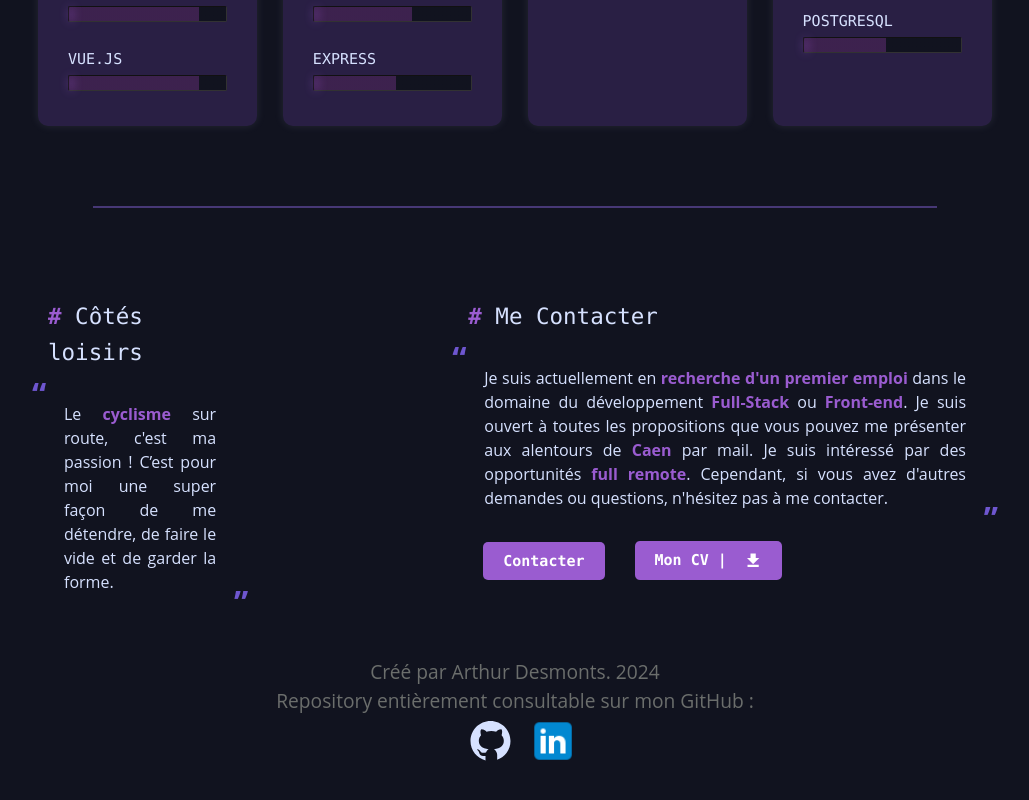
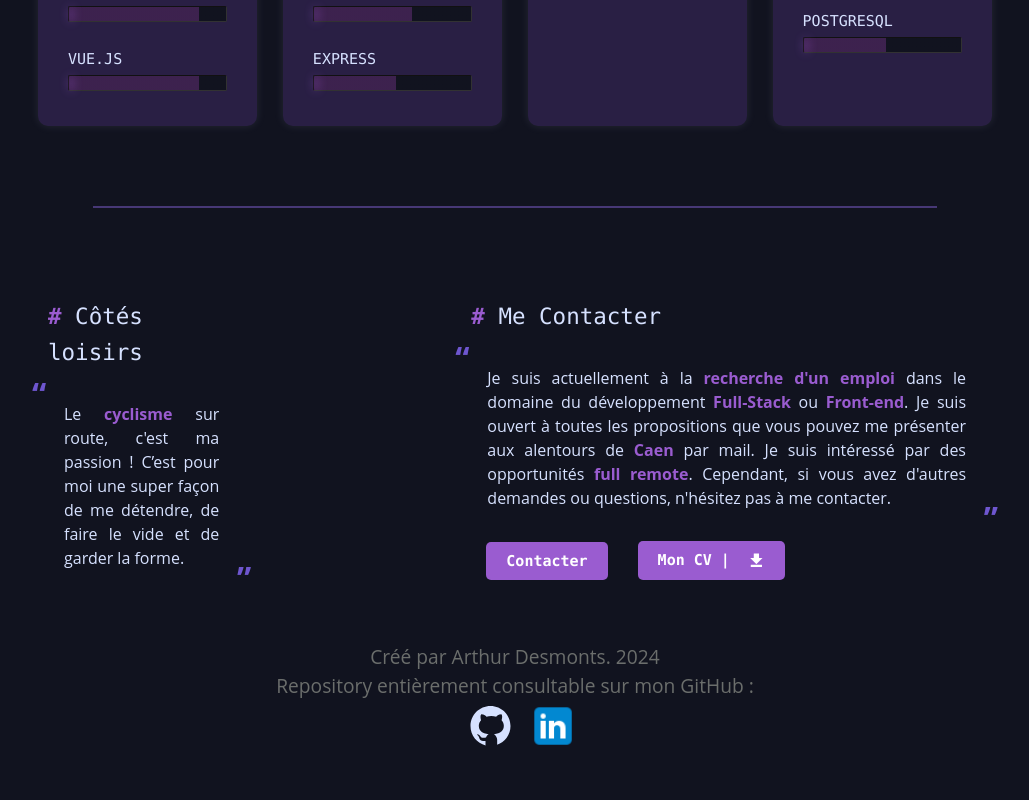
Before and after one commit to ArthurDesmonts/portfolio, a Vue app: page / in a window 1280 px wide. Shown: the part 2480-3280 px from the top of the page, without its empty margins (125-1154 px from the left). Built offline with nearby package versions, Linux system fonts and the light colour scheme.

Commit message:
fix text

```diff
--- a/src/App.vue
+++ b/src/App.vue
@@ -150,7 +150,7 @@ onMounted(() => {
         </div>
         <div id="contact" class="contact appears-right">
           <h2><span class="icon">#</span> Me Contacter</h2>
-          <p class="justify-content">Je suis actuellement en <span class="icon">recherche d'un premier emploi</span> dans le domaine du développement <span class="icon">Full-Stack</span> ou  <span class="icon">Front-end</span>. Je suis ouvert à toutes les propositions que vous pouvez me présenter aux alentours de <span class="icon">Caen</span> par mail. Je suis intéressé par des opportunités <span class="icon">full remote</span>. Cependant, si vous avez d'autres demandes ou questions, n'hésitez pas à me contacter.</p>
+          <p class="justify-content">Je suis actuellement à la <span class="icon">recherche d'un emploi</span> dans le domaine du développement <span class="icon">Full-Stack</span> ou  <span class="icon">Front-end</span>. Je suis ouvert à toutes les propositions que vous pouvez me présenter aux alentours de <span class="icon">Caen</span> par mail. Je suis intéressé par des opportunités <span class="icon">full remote</span>. Cependant, si vous avez d'autres demandes ou questions, n'hésitez pas à me contacter.</p>
           <div class="mail-message">
             <div class="mail-succes-listener">
               <button class="innerParagraphButton contact" @click="copyToClipboard">Contacter</button>
```
